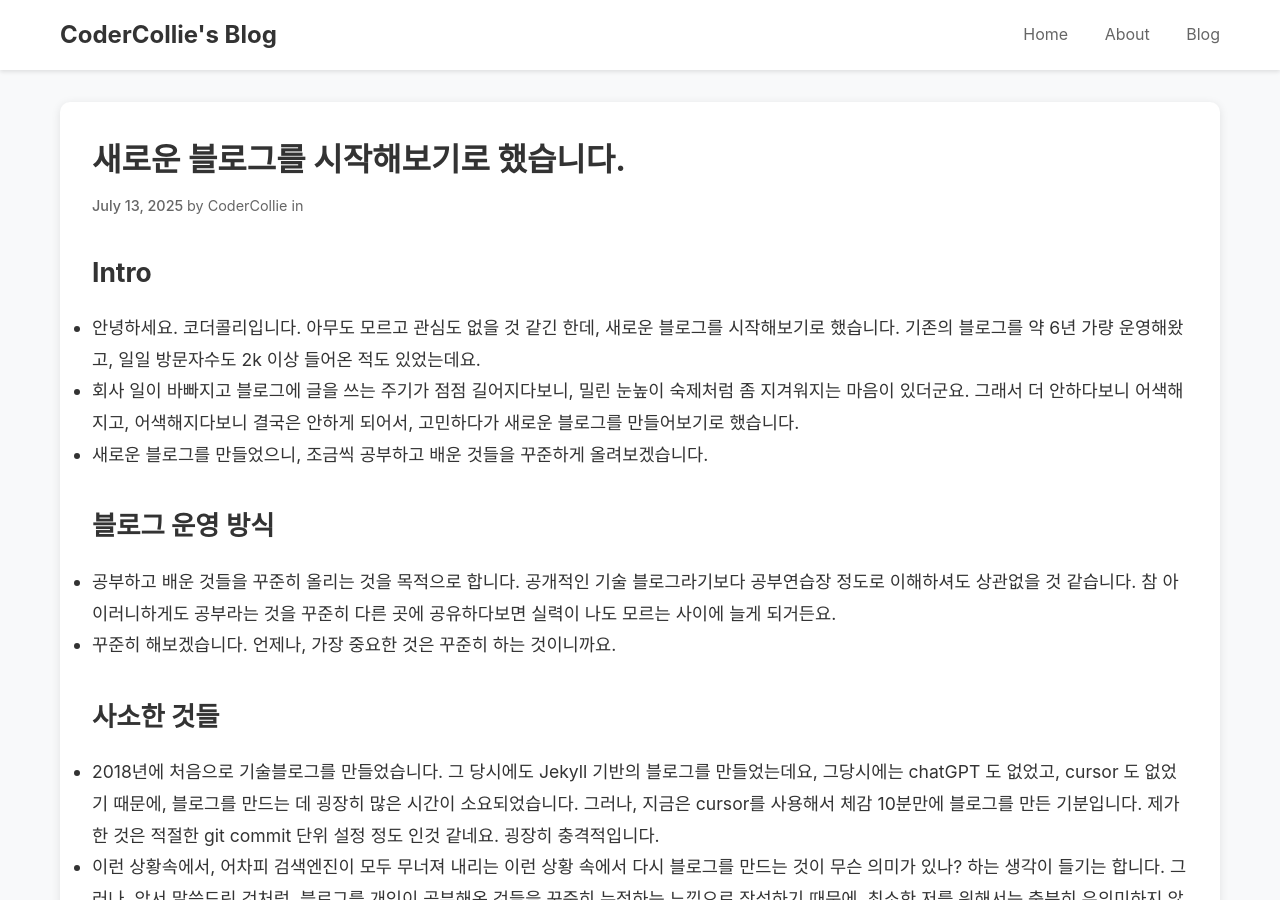
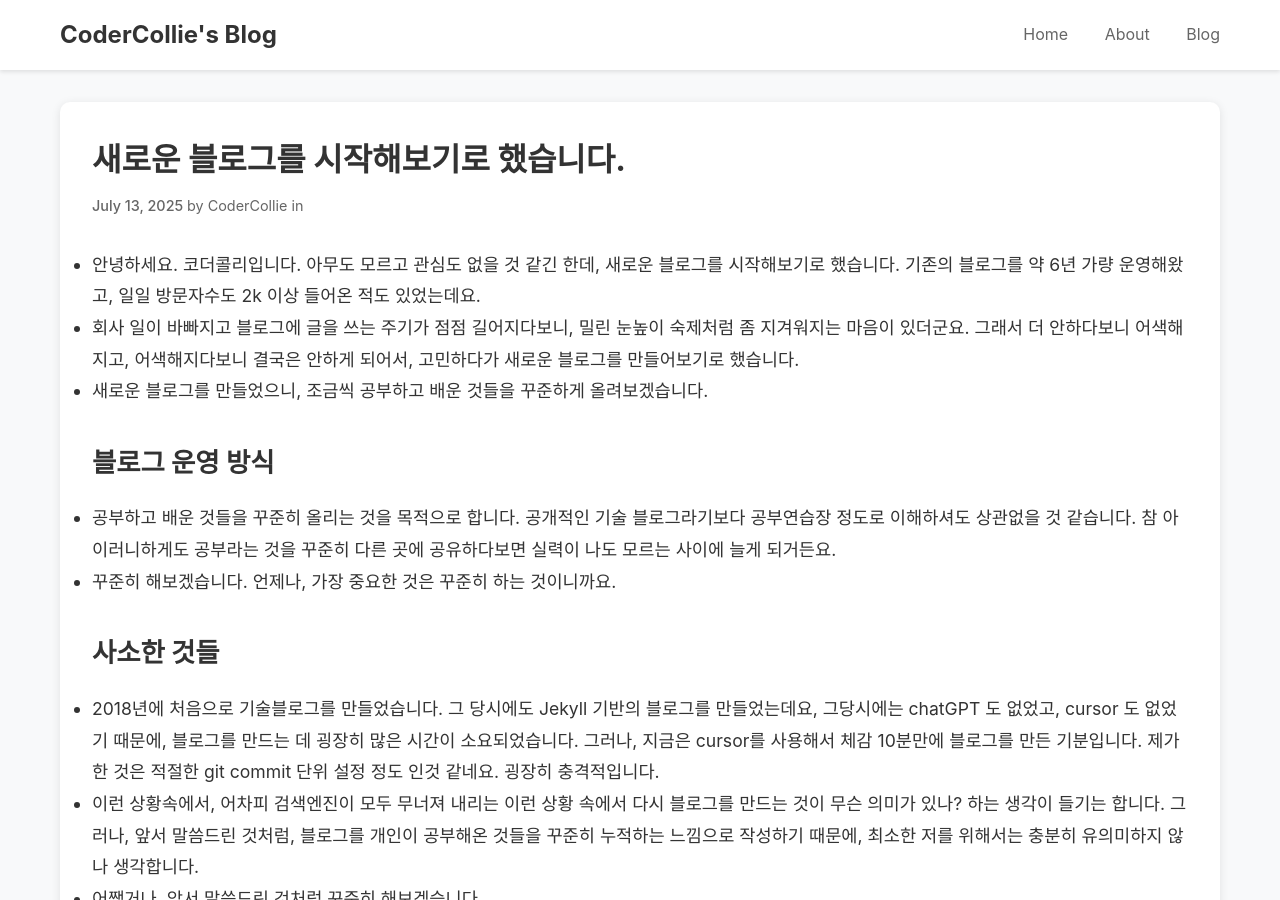
Before and after one commit to CoderCollie/codercollie.github.io, a Jekyll site: the page built from _posts/2025-07-13-myFirstPost.md, in a window 1280 px wide and 900 px high. Built offline with Jekyll 4.4.1, drawn with Linux system fonts in a browser that asks for light colours; some web fonts are replaced; comment, search, counter and statistics services are not loaded.

Commit message:
little edite

```diff
--- a/_posts/2025-07-13-myFirstPost.md
+++ b/_posts/2025-07-13-myFirstPost.md
@@ -1,8 +1,6 @@
 ---
 title: 새로운 블로그를 시작해보기로 했습니다.
 ---
-
-## Intro
 
 - 안녕하세요. 코더콜리입니다. 아무도 모르고 관심도 없을 것 같긴 한데, 새로운 블로그를 시작해보기로 했습니다. 기존의 블로그를 약 6년 가량 운영해왔고, 일일 방문자수도 2k 이상 들어온 적도 있었는데요.
 - 회사 일이 바빠지고 블로그에 글을 쓰는 주기가 점점 길어지다보니, 밀린 눈높이 숙제처럼 좀 지겨워지는 마음이 있더군요. 그래서 더 안하다보니 어색해지고, 어색해지다보니 결국은 안하게 되어서, 고민하다가 새로운 블로그를 만들어보기로 했습니다.
```
